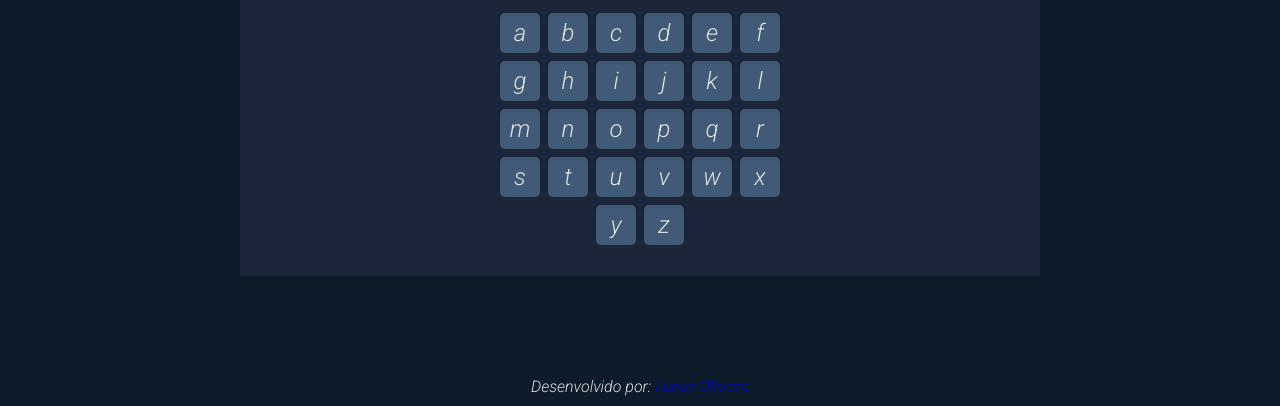
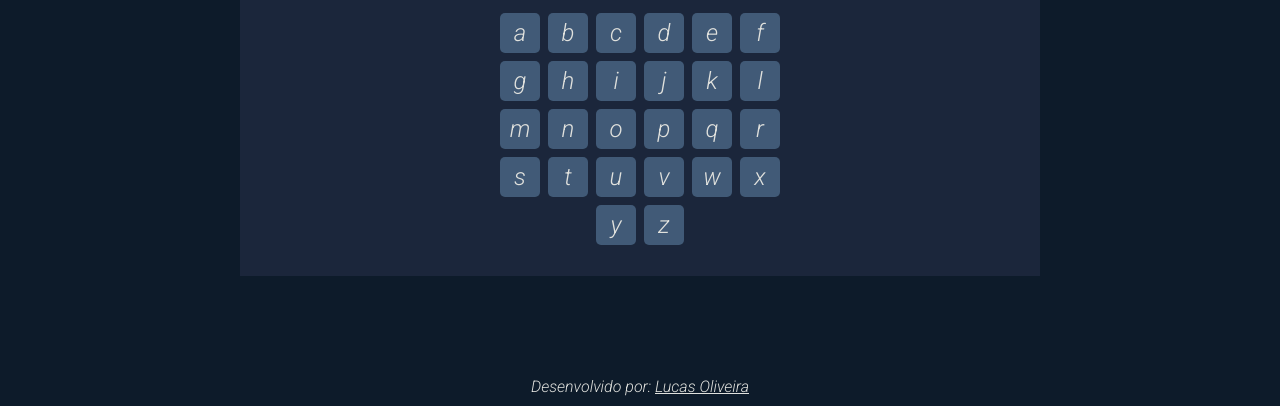
Before and after one commit to Skaylan/hangman_game, a website: page public/index.html in a window 1280 px wide. Shown: the part 394-800 px from the top of the page. Drawn offline with Linux system fonts and the light colour scheme.

Commit message:
small change

```diff
--- a/public/styles/styles.scss
+++ b/public/styles/styles.scss
@@ -133,5 +133,8 @@ footer {
     p {
         color: $main_text_color;
         text-align: center;
+        a {
+            color: $main_text_color;
+        }
     }
 }
```
Also changed, not shown: public/styles/styles.css, 1 other file.
